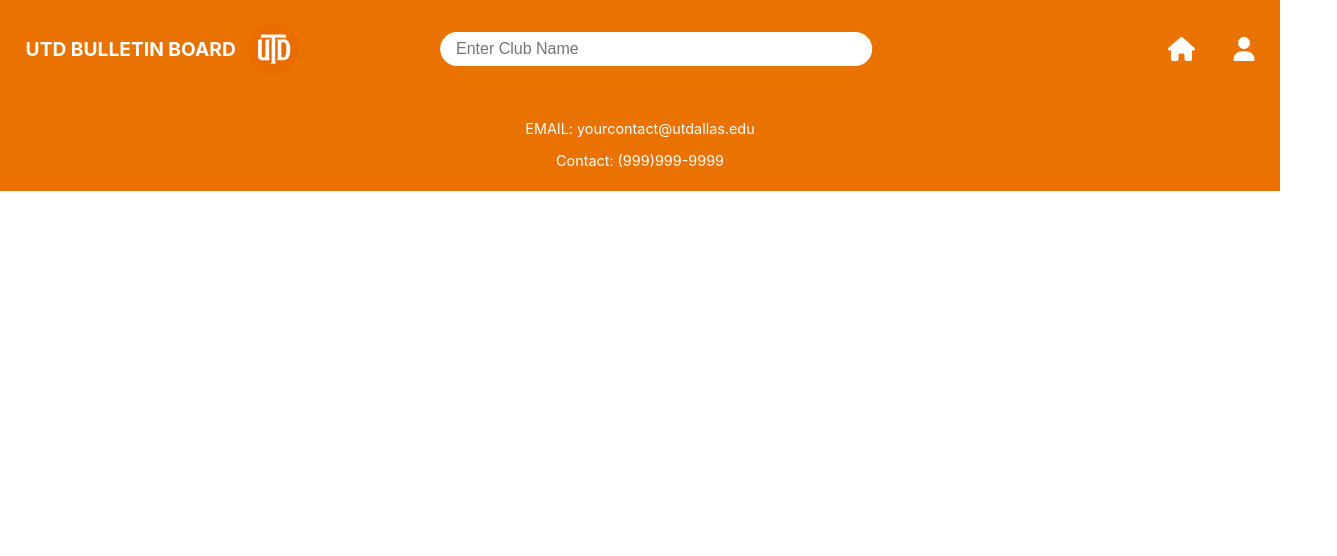
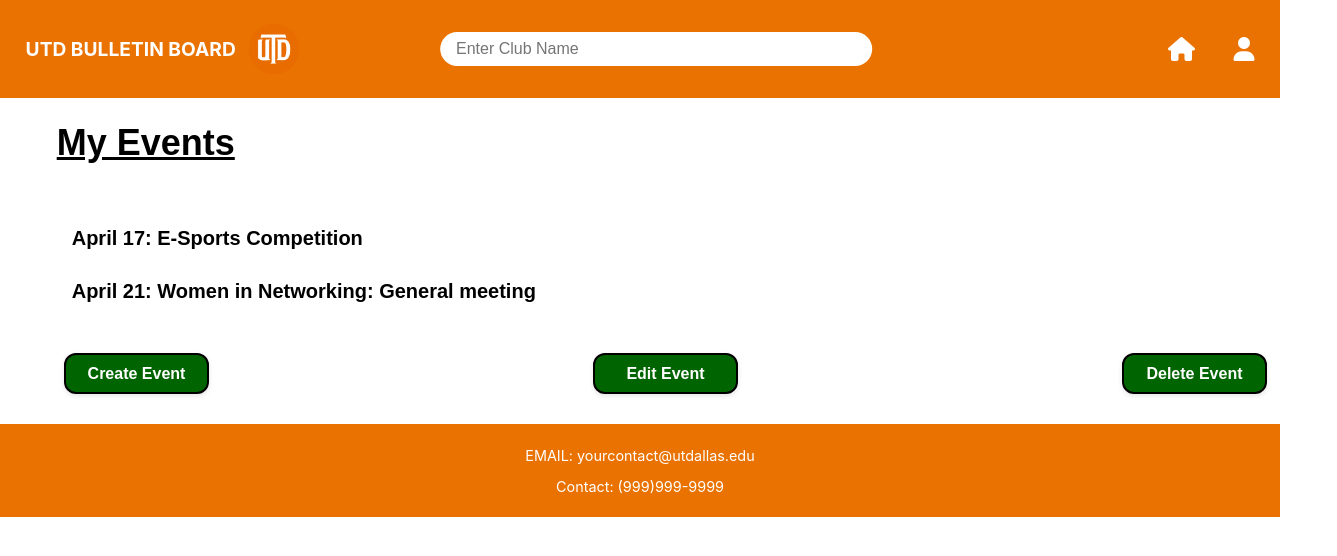
Before and after one commit to Eukio/Group-5-CS3354, a React (Create React App) app: page /myEvent in a window 1280 px wide. Shown: the top 556 px of the page, 1337 px wide, since content can reach past the window. Built offline with nearby package versions, Linux system fonts and the light colour scheme.

Commit message:
myEvents

```diff
--- a/src/App.js
+++ b/src/App.js
@@ -6,6 +6,7 @@
 import ClubDetails from './pages/clubDetails';
 import MyClub from './pages/myClub';
 import ClubsPage from './pages/clubsPage';
+import MyEvent from './pages/myEvent';
 
 import User from './pages/user';
 
@@ -39,7 +40,7 @@
         <Route path="/club/:id" element={<ClubDetails />} />
         <Route path="/user" element={<User />} />
         <Route path="/myClub" element={<MyClub />} />
-
+        <Route path="/myEvent" element={<MyEvent />} />
         <Route path="/home" element={<RequireAuth><Home /></RequireAuth>} />
         <Route path="/createClub" element={<RequireAuth><CreateClub /></RequireAuth>} />
       </Routes>
--- a/src/pages/home.jsx
+++ b/src/pages/home.jsx
@@ -35,7 +35,7 @@
         <div className="card">
           <img src={createEvent} alt="Create Event" />
           <h2>Create an Event</h2>
-          <button onClick={() => navigate('/createEvent')}>Create</button>
+          <button onClick={() => navigate('/myEvent')}>Create</button>
         </div>
       </section>
 
--- /dev/null
+++ b/src/pages/myEvent.jsx
@@ -0,0 +1,31 @@
+import React from 'react';
+import { useNavigate } from 'react-router-dom';
+import "../styles/myEvent.css";
+function MyEvent() {
+    const navigate = useNavigate();
+    const handleClick1 = () => {
+        navigate('/createEvent');
+    };
+    const handleClick2 = () => {
+        navigate('/editEvent');
+    };
+    const handleClick3 = () => {
+        navigate('/deleteEvent');
+    };
+    return (
+        <div className="page">
+            <div className="main-event-heading">
+                <h1>My Events</h1>
+            </div>
+            <div className="joined-events">
+                <div className="my-event"> April 17: E-Sports Competition </div>
+                <div className="my-event"> April 21: Women in Networking: General meeting </div>
+            </div>
+            <button onClick={handleClick1} className="create-event"> Create Event </button>
+            <button onClick={handleClick2} className="edit-event"> Edit Event </button>
+            <button onClick={handleClick3} className="delete-event"> Delete Event </button>
+        </div>
+    );
+}
+
+export default MyEvent;
--- /dev/null
+++ b/src/styles/myEvent.css
@@ -0,0 +1,91 @@
+.page-container {
+  display: flex;
+  flex-direction: column;
+  min-height: 100vh;
+}
+.main-event-heading {
+  color: #000000;
+  text-decoration: underline;
+  text-align: left;
+  font-family: "Inter-Bold", sans-serif;
+  font-size: 18px;
+  font-weight: 800;
+  position: relative;
+  left: 4.43%;
+  top: 0px;
+  width: 386px;
+  height: 44px;
+  margin-bottom: 4%;
+}
+.joined-events {
+ margin-top: 30px;
+ left: 4.43%;
+}
+.my-event {
+  position: relative;
+  inset: 0;
+  left: 4.43%;
+  background-color: white;
+  color: black;
+  padding: 10px 15px;
+  margin-bottom: 10px;
+  font-weight: bold;
+  text-align: left;
+  font-family: "Inter-Regular", sans-serif;
+  font-size: 20px;
+
+}
+.create-event {
+  left: 5%;
+  background-color: #006400;
+  color: white;
+  padding: 10px 15px;
+  margin-bottom: 30px;
+  margin-top: 30px;
+  border-radius: 12px;
+  font-weight: bold;
+  width: 145px;
+  height: 41px;
+  box-shadow: 0 2px 5px rgba(0, 0, 0, 0.1);
+  border: 2px solid black;
+  position: relative;
+  text-align: center;
+  font-family: "Inter-Regular", sans-serif;
+  font-size: 16px;
+}
+.edit-event {
+  left: 35%;
+  background-color: #006400;
+  color: white;
+  padding: 10px 15px;
+  margin-bottom: 30px;
+  margin-top: 30px;
+  border-radius: 12px;
+  font-weight: bold;
+  width: 145px;
+  height: 41px;
+  box-shadow: 0 2px 5px rgba(0, 0, 0, 0.1);
+  border: 2px solid black;
+  position: relative;
+  text-align: center;
+  font-family: "Inter-Regular", sans-serif;
+  font-size: 16px;
+}
+.delete-event {
+  left: 65%;
+  background-color: #006400;
+  color: white;
+  padding: 10px 15px;
+  margin-bottom: 30px;
+  margin-top: 30px;
+  border-radius: 12px;
+  font-weight: bold;
+  width: 145px;
+  height: 41px;
+  box-shadow: 0 2px 5px rgba(0, 0, 0, 0.1);
+  border: 2px solid black;
+  position: relative;
+  text-align: center;
+  font-family: "Inter-Regular", sans-serif;
+  font-size: 16px;
+}
```
